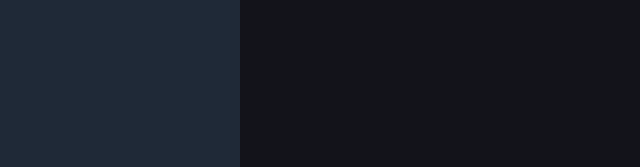
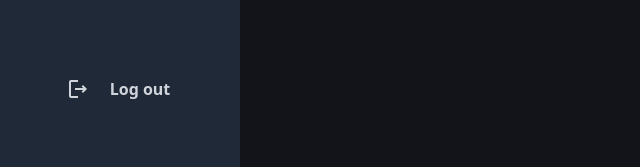
Before and after one commit to johnson419/Tencoba, a Next.js app: page /Dashboard in a window 1280 px wide. Shown: the part 493-660 px from the top of the page, without its empty margins (0-640 px from the left). Built offline with nearby package versions, Linux system fonts and the light colour scheme.

Commit message:
3rd batch sidebar items

```diff
--- a/components/Sidebar.js
+++ b/components/Sidebar.js
@@ -1,5 +1,5 @@
 import React from "react";
-import { MdOutlineSpaceDashboard, MdOutlineAnalytics, MdOutlineIntegrationInstructions, MdOutlineSettings, MdOutlineMoreHoriz } from "react-icons/md";
+import { MdOutlineSpaceDashboard, MdOutlineAnalytics, MdOutlineIntegrationInstructions, MdOutlineSettings, MdOutlineMoreHoriz, MdOutlineLogout } from "react-icons/md";
 import { CgProfile } from "react-icons/cg";
 import { FaRegComments } from "react-icons/fa";
 import { BiMessageSquareDots } from "react-icons/bi";
@@ -85,6 +85,17 @@ const Sidebar = () => {
                 </h3>
               </div>
             </div>
+
+            {/* Logout */}
+            <div className="my-4">
+              <div className="flex mb-2 justify-start items-center gap-5 px-5 hover:bg-gray-500 p-2 rounded-md group cursor pointer hover:shadow-lg m-auto">
+                {/* Needed Icons */}
+                <MdOutlineLogout className="text-2xl text-gray-300 group-hover:text-black" />
+                <h3 className="text-base text-gray-300 group-hover:text-black font-semibold mr-1">
+                  Log out
+                </h3>
+              </div>
+            </div>
           </div>
         </div>
       </Disclosure>
```
